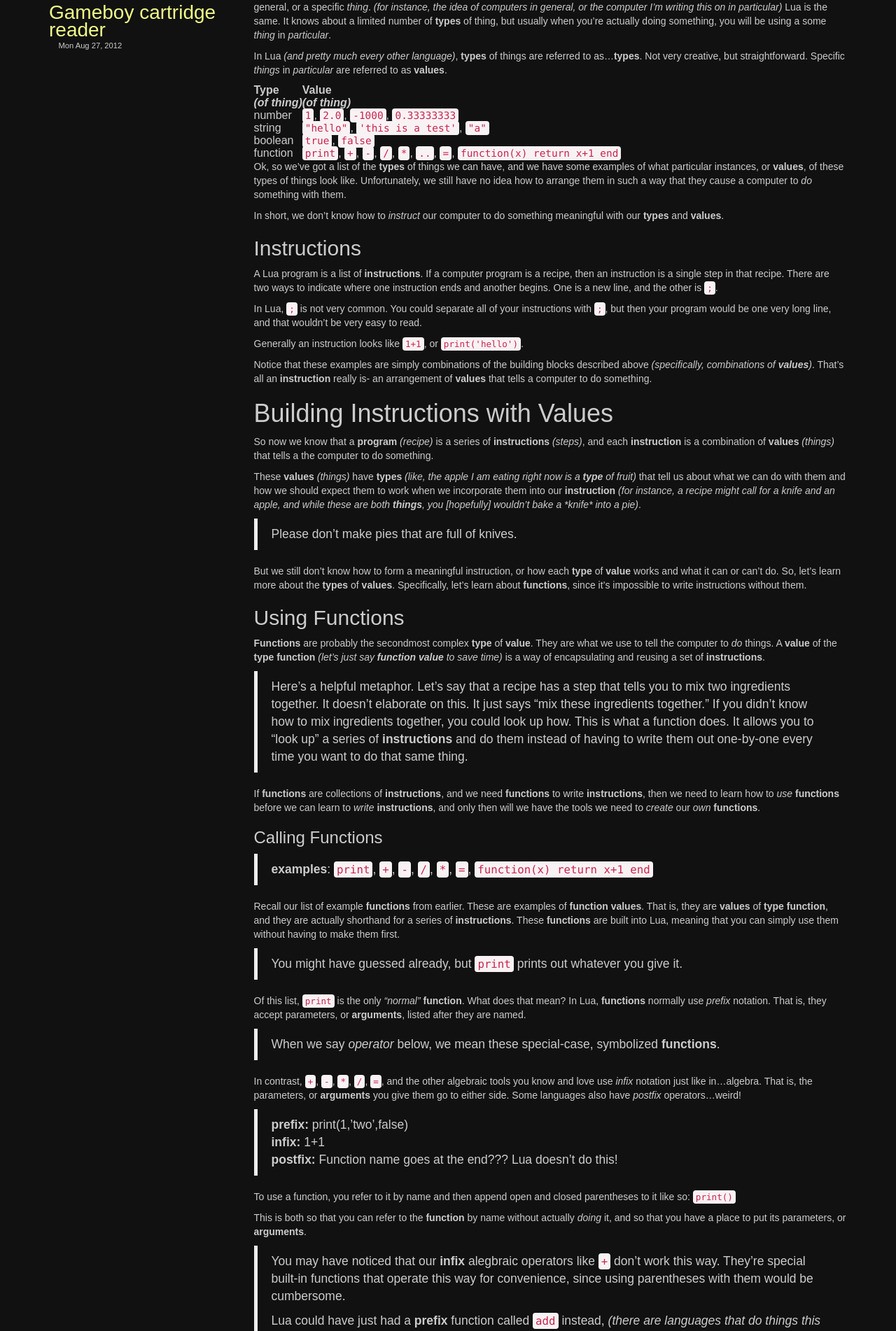
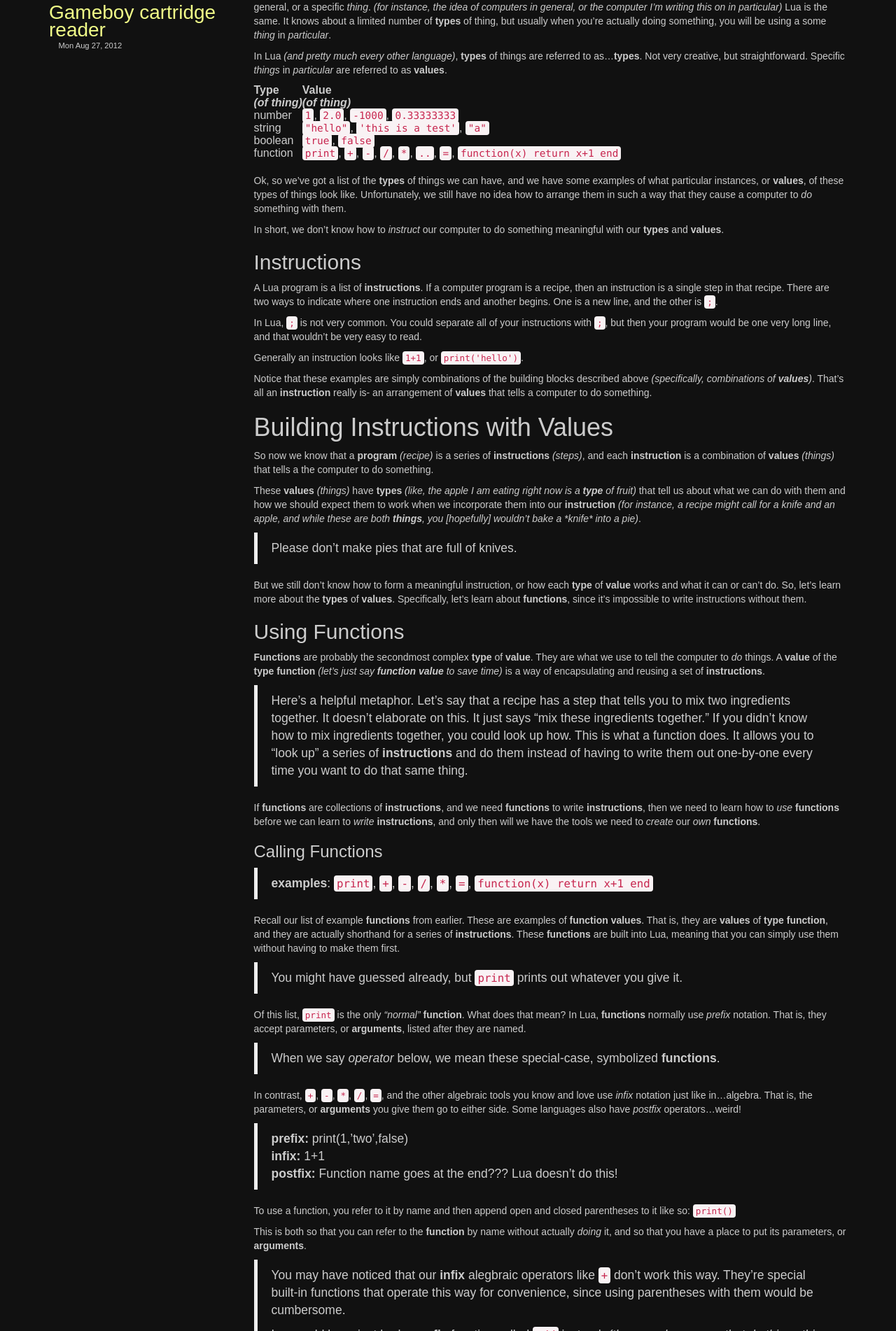
Before and after one commit to efairbanks/ericfairbanks-org-jekyll-bootstrap, a Jekyll site: the page built from _posts/2020-04-16-programming-101-with-lua.markdown, in a window 1280 px wide. Shown: the part 786-2688 px from the top of the page at 70% size. Built offline with Jekyll 4.4.1, drawn with Linux system fonts in a browser that asks for light colours.

```diff
--- a/_posts/2020-04-16-programming-101-with-lua.markdown
+++ b/_posts/2020-04-16-programming-101-with-lua.markdown
@@ -5,7 +5,7 @@ categories: cybing lua tutorial coding programming intro
 layout: post
 ---
 
-Today we're going to learn how to write and understand computer programs written in Lua, which is the language [Cybin](github.com/efairbanks/cybin) uses under the hood to make cool sounds *(and other things)* happen!
+Today we're going to learn how to write and understand computer programs written in Lua, which is the language [Cybin](http://github.com/efairbanks/cybin) uses under the hood to make cool sounds *(and other things)* happen!
 
 ## Table of Contents
 * **Building Blocks**: What are the most basic elements we can use to write a computer program?
@@ -35,7 +35,7 @@ In Lua *(and pretty much every other language)*, **types** of things are referre
 | boolean | `true`, `false` |
 | function | `print`, `+`, `-`, `/`, `*`, `..`, `=`, `function(x) return x+1 end` |
 
-Ok, so we've got a list of the **types** of things we can have, and we have some examples of what particular instances, or **values**, of these types of things look like. Unfortunately, we still have no idea how to arrange them in such a way that they cause a computer to *do* something with them.
+<br/>Ok, so we've got a list of the **types** of things we can have, and we have some examples of what particular instances, or **values**, of these types of things look like. Unfortunately, we still have no idea how to arrange them in such a way that they cause a computer to *do* something with them.
 
 In short, we don't know how to *instruct* our computer to do something meaningful with our **types** and **values**.
 
```
